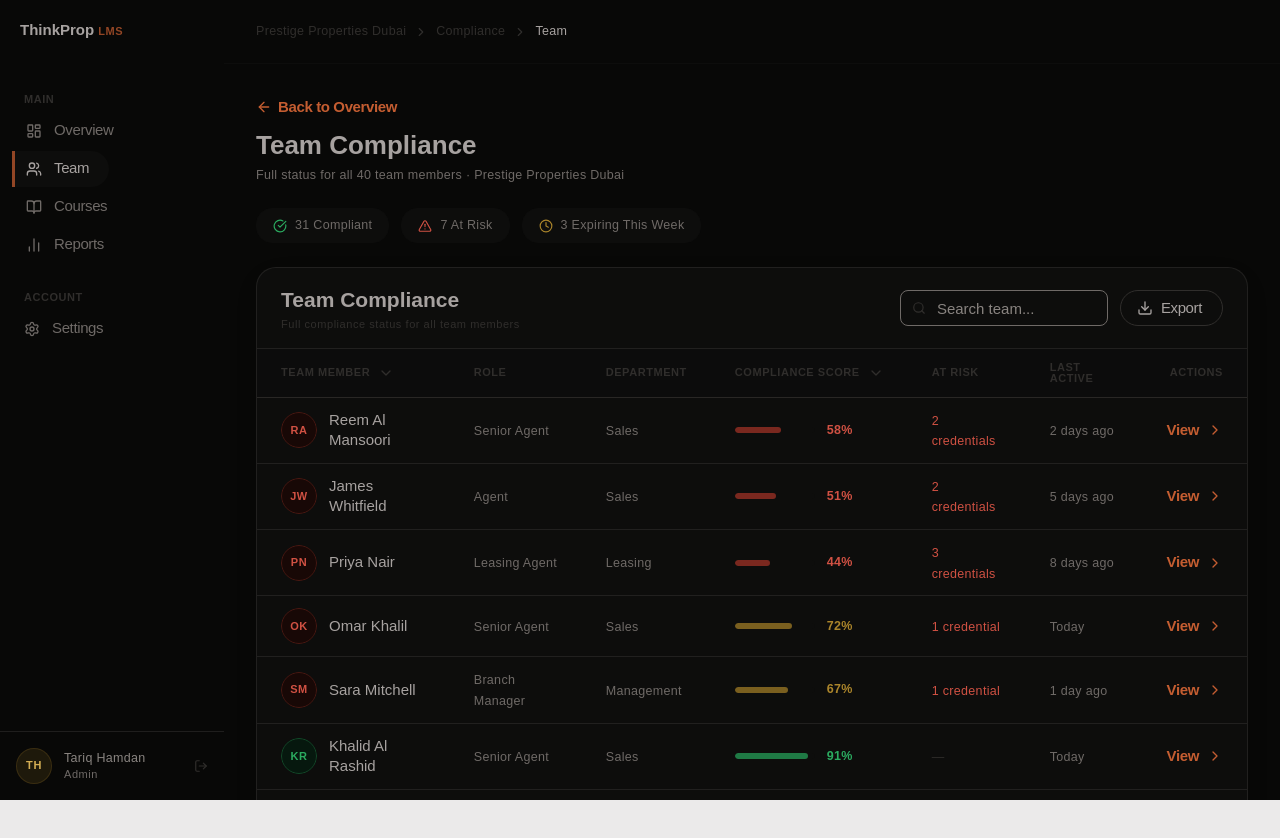
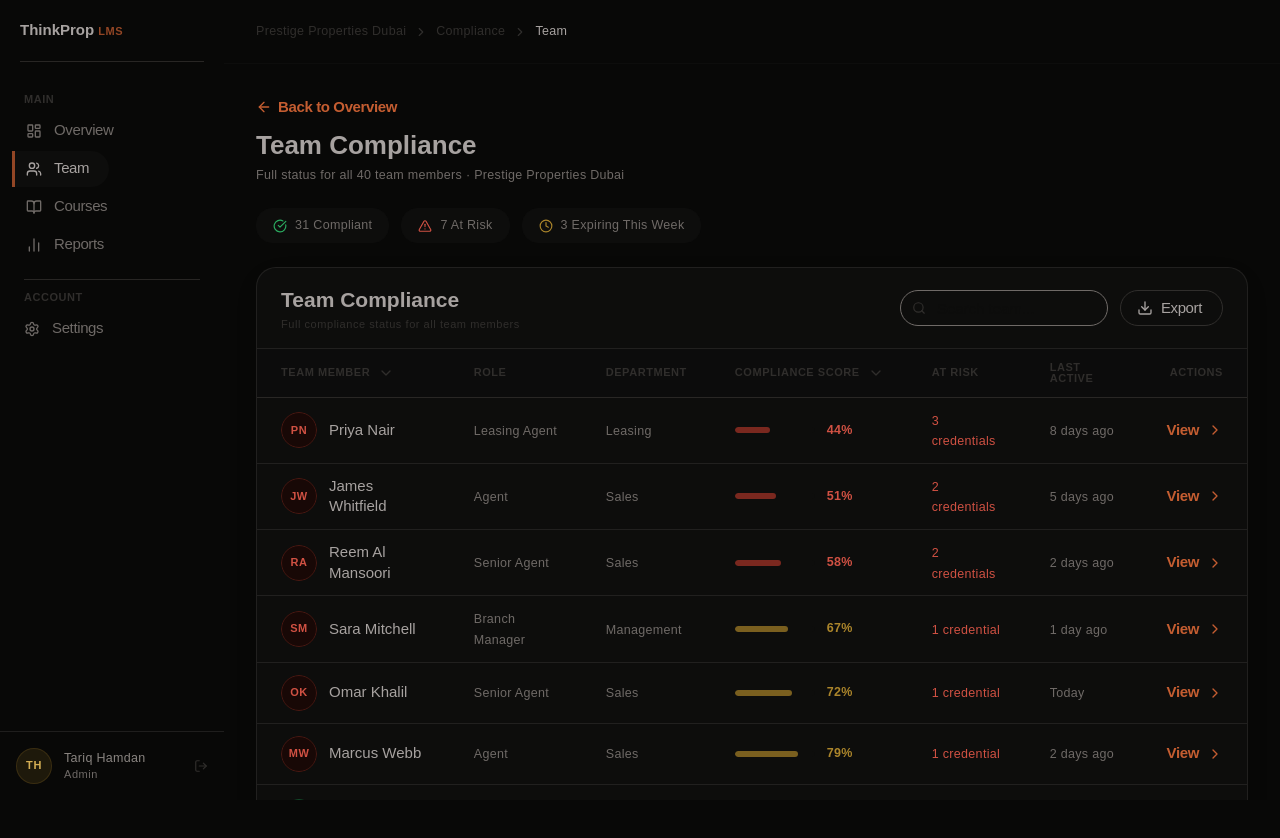
Before and after one commit to Gianeo/thinkprop, a Next.js app: page /admin/compliance/team in a window 1280 px wide. Shown: the top 838 px of the page. Built offline with nearby package versions, Linux system fonts and the light colour scheme; a web font is replaced by a local one.

Commit message:
Various 26/02/26

```diff
--- a/app/globals.css
+++ b/app/globals.css
@@ -269,18 +269,18 @@
   --color-popover-foreground: var(--popover-foreground);
   --color-primary: hsl(var(--primary));
   --color-primary-foreground: hsl(var(--primary-foreground));
-  --color-secondary: var(--secondary);
-  --color-secondary-foreground: var(--secondary-foreground);
-  --color-muted: var(--muted);
-  --color-muted-foreground: var(--muted-foreground);
+  --color-secondary: hsl(var(--secondary));
+  --color-secondary-foreground: hsl(var(--secondary-foreground));
+  --color-muted: hsl(var(--muted));
+  --color-muted-foreground: hsl(var(--muted-foreground));
   --color-accent: hsl(var(--accent));
   --color-accent-foreground: hsl(var(--accent-foreground));
   --color-destructive: hsl(var(--destructive));
   --color-destructive-foreground: hsl(var(--destructive-foreground));
-  --color-border: var(--border);
+  --color-border: hsl(var(--border));
   --color-border-weak: hsl(var(--border-weak));
   --color-border-strong: hsl(var(--border-strong));
-  --color-input: var(--input);
+  --color-input: hsl(var(--input));
   --color-ring: var(--ring);
   --color-level-0: var(--bg-0);
   --color-level-1: var(--bg-1);
--- a/app/layout.tsx
+++ b/app/layout.tsx
@@ -1,6 +1,7 @@
 import type { Metadata } from 'next'
 import { TikTok_Sans } from 'next/font/google'
 import { Toaster } from 'sonner'
+import RouteTheme from '@/components/shared/RouteTheme'
 import './globals.css'
 
 const tiktokSans = TikTok_Sans({
@@ -30,6 +31,7 @@ export default function RootLayout({
         suppressHydrationWarning
         className="font-body text-foreground antialiased"
       >
+        <RouteTheme />
         {children}
         <Toaster richColors position="bottom-right" />
       </body>
--- a/components/admin/KpiStrip.tsx
+++ b/components/admin/KpiStrip.tsx
@@ -1,6 +1,5 @@
 'use client'
 
-import { TrendingDown, TrendingUp } from 'lucide-react'
 import { Card, CardContent } from '@/components/ui/card'
 import { orgStats } from '@/lib/mockData'
 
--- a/components/admin/TeamTable.tsx
+++ b/components/admin/TeamTable.tsx
@@ -41,7 +41,9 @@ export default function TeamTable({ data }: TeamTableProps) {
       member.name.toLowerCase().includes(searchQuery.toLowerCase().trim()),
     )
 
-    if (!sortKey) return filtered
+    if (!sortKey) {
+      return [...filtered].sort((a, b) => a.score - b.score)
+    }
 
     return [...filtered].sort((a, b) => {
       if (sortKey === 'name') {
@@ -87,7 +89,7 @@ export default function TeamTable({ data }: TeamTableProps) {
               placeholder="Search team..."
               value={searchQuery}
               onChange={(e) => setSearchQuery(e.target.value)}
-              className="w-52 pl-9"
+              className="w-52 pl-9 rounded-full"
             />
           </div>
 
--- /dev/null
+++ b/components/shared/RouteTheme.tsx
@@ -0,0 +1,28 @@
+'use client'
+
+import { useEffect } from 'react'
+import { usePathname } from 'next/navigation'
+
+export default function RouteTheme() {
+  const pathname = usePathname()
+
+  useEffect(() => {
+    const root = document.documentElement
+    const isAdmin = pathname.startsWith('/admin')
+    const isLearner = pathname.startsWith('/learner')
+
+    root.classList.remove('dark', 'light')
+
+    if (isAdmin) {
+      root.classList.add('dark')
+      return
+    }
+
+    if (isLearner) {
+      root.classList.add('light')
+      return
+    }
+  }, [pathname])
+
+  return null
+}
```
